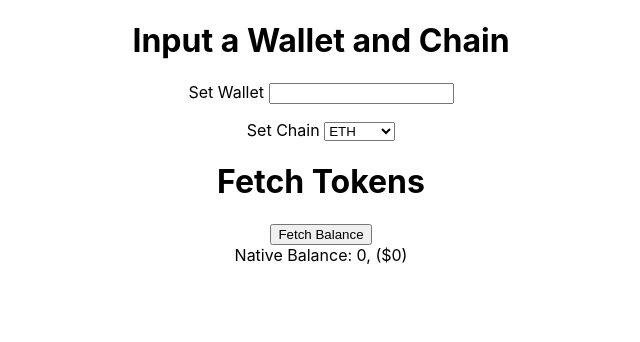
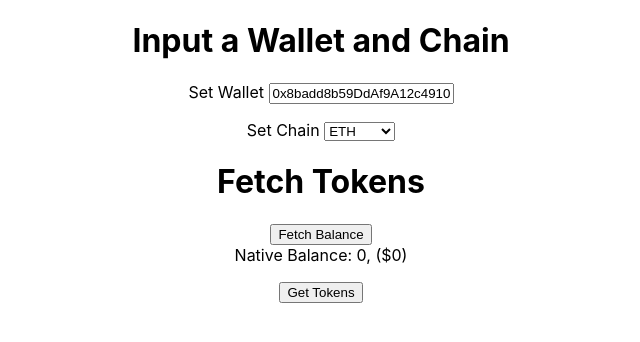
Before and after one commit to bestworld65/web3_moralis_frontend, a React (Create React App) app: page / in a window 1280 px wide. Shown: the top 342 px of the page, without its empty margins (319-959 px from the left). Built offline with nearby package versions, Linux system fonts and the light colour scheme.

Commit message:
feat: token balance & filtering tokens

```diff
--- a/src/App.js
+++ b/src/App.js
@@ -2,12 +2,16 @@ import "./App.css";
 import { useState } from "react";
 import WalletInputs from "./components/WalletInputs";
 import NativeTokens from "./components/NativeTokens";
+import Tokens from "./components/Tokens";
 
 function App() {
-  const [wallet, setWallet] = useState("");
+  const [wallet, setWallet] = useState(
+    "0x8badd8b59DdAf9A12c4910Ca1B2E8ea750A71594"
+  );
   const [chain, setChain] = useState("0x1");
   const [nativeBalance, setNativeBalance] = useState(0);
   const [nativeValue, setNativeValue] = useState(0);
+  const [tokens, setTokens] = useState([]);
 
   return (
     <div className="App">
@@ -22,8 +26,14 @@ function App() {
         chain={chain}
         nativeBalance={nativeBalance}
         setNativeBalance={setNativeBalance}
-        nativeValue={nativeBalance}
+        nativeValue={nativeValue}
         setNativeValue={setNativeValue}
+      />
+      <Tokens
+        wallet={wallet}
+        chain={chain}
+        tokens={tokens}
+        setTokens={setTokens}
       />
     </div>
   );
--- /dev/null
+++ b/src/components/Tokens.js
@@ -0,0 +1,52 @@
+import React from "react";
+import axios from "axios";
+
+function Tokens({ wallet, chain, tokens, setTokens }) {
+  async function getTokenBalances() {
+    const response = await axios.get("http://localhost:8080/tokenBalances", {
+      params: {
+        address: wallet,
+        chain: chain,
+      },
+    });
+    console.log("222", response.data);
+
+    if (response.data) {
+      let t = response.data;
+
+      for (let i = 0; i < t.length; i++) {
+        t[i].bal = (
+          Number(t[i].balance) / Number(`1E${t[i].decimals}`)
+        ).toFixed(3);
+        t[i].val = (
+          (Number(t[i].balance) / Number(`1E${t[i].decimals}`)) *
+          Number(t[i].usd)
+        ).toFixed(2);
+      }
+
+      setTokens(t);
+    }
+  }
+  return (
+    <>
+      <p>
+        <button onClick={getTokenBalances}>Get Tokens</button>
+        <br />
+        {tokens.length > 0 &&
+          tokens.map((e) => {
+            return (
+              <>
+                <span>
+                  {e.symbol} {e.bal} ($
+                  {e.val})
+                </span>
+                <br />
+              </>
+            );
+          })}
+      </p>
+    </>
+  );
+}
+
+export default Tokens;
```
